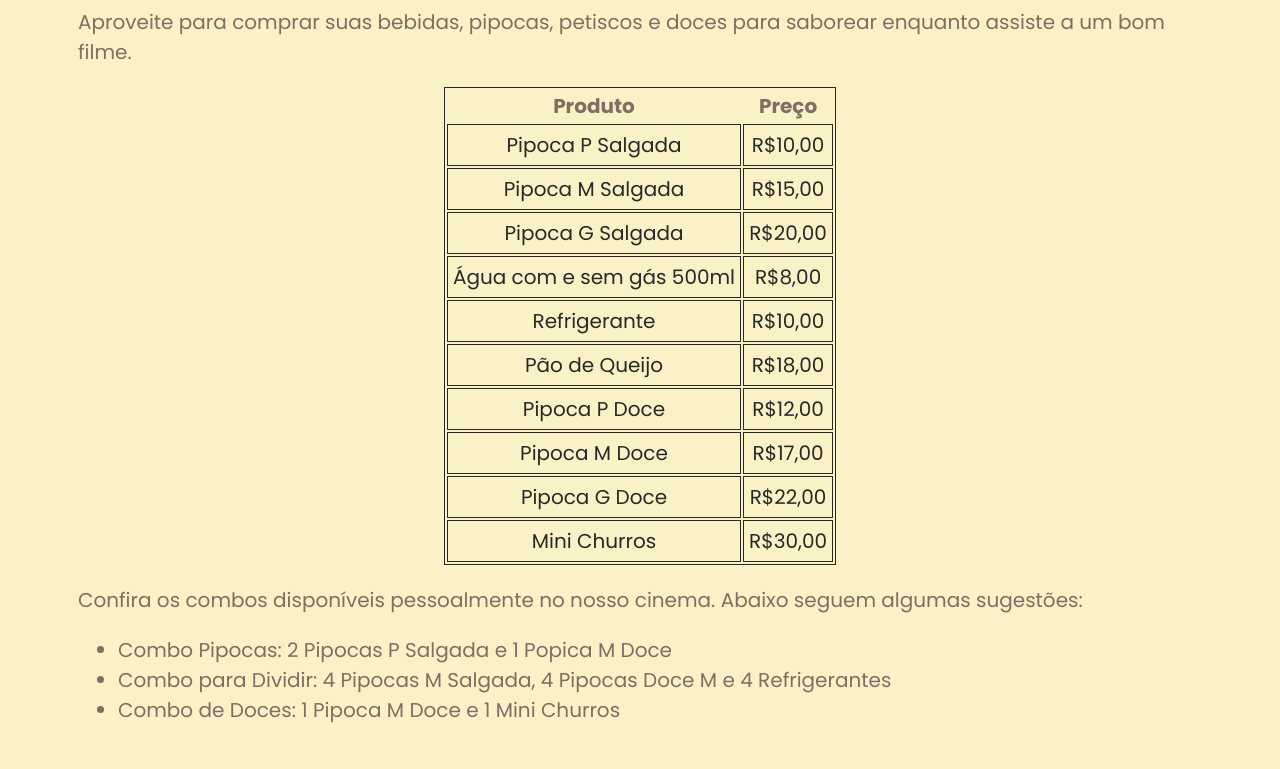
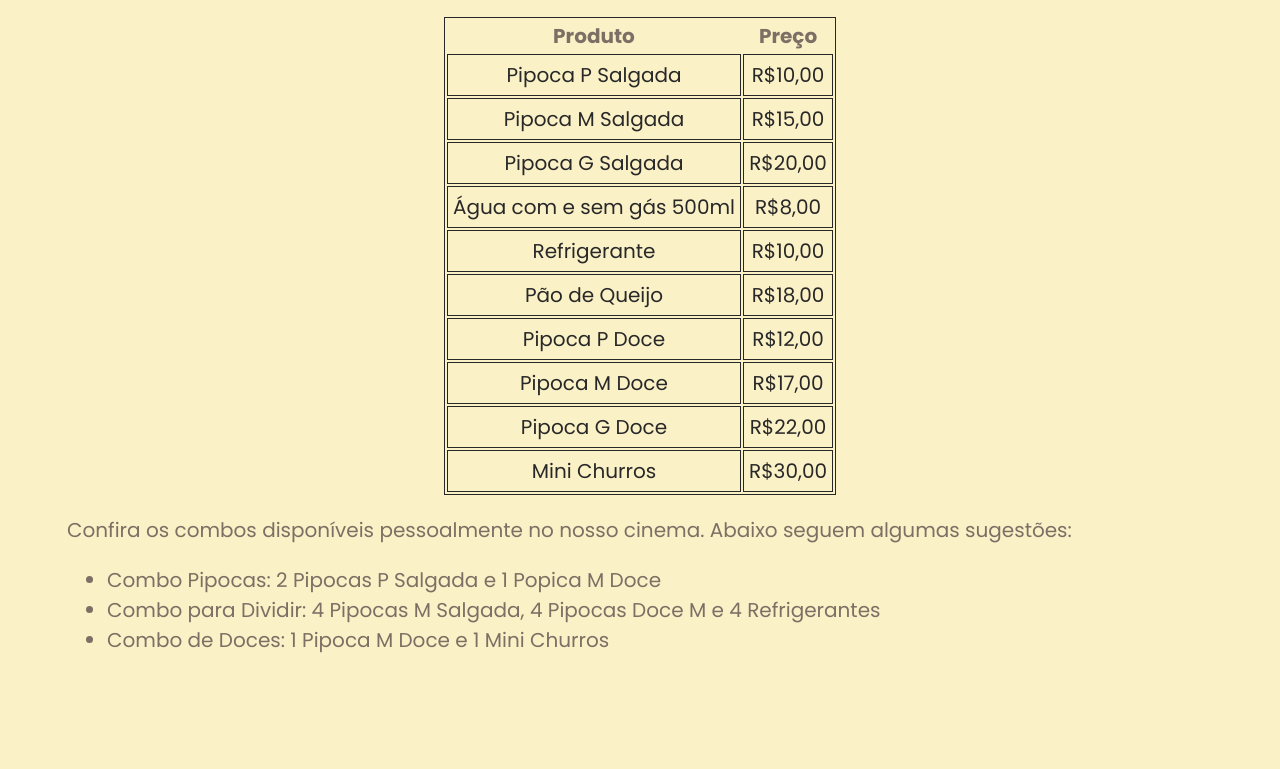
Before and after one commit to nathanmintegui/facul, a plain HTML site: page web/index.html in a window 1280 px wide. Shown: the part 222-991 px from the top of the page. After the commit the page ends 927 px from the top, so only its background shows below. Drawn offline with Linux system fonts and the light colour scheme.

Commit message:
feat: reduz tamanho da margem no container

```diff
--- a/web/index.html
+++ b/web/index.html
@@ -24,7 +24,7 @@
         display: flex;
         flex-direction: column;
         align-items: center;
-        margin: 3.5em;
+        margin: 1.5em;
       }
 
       h1 {
```
